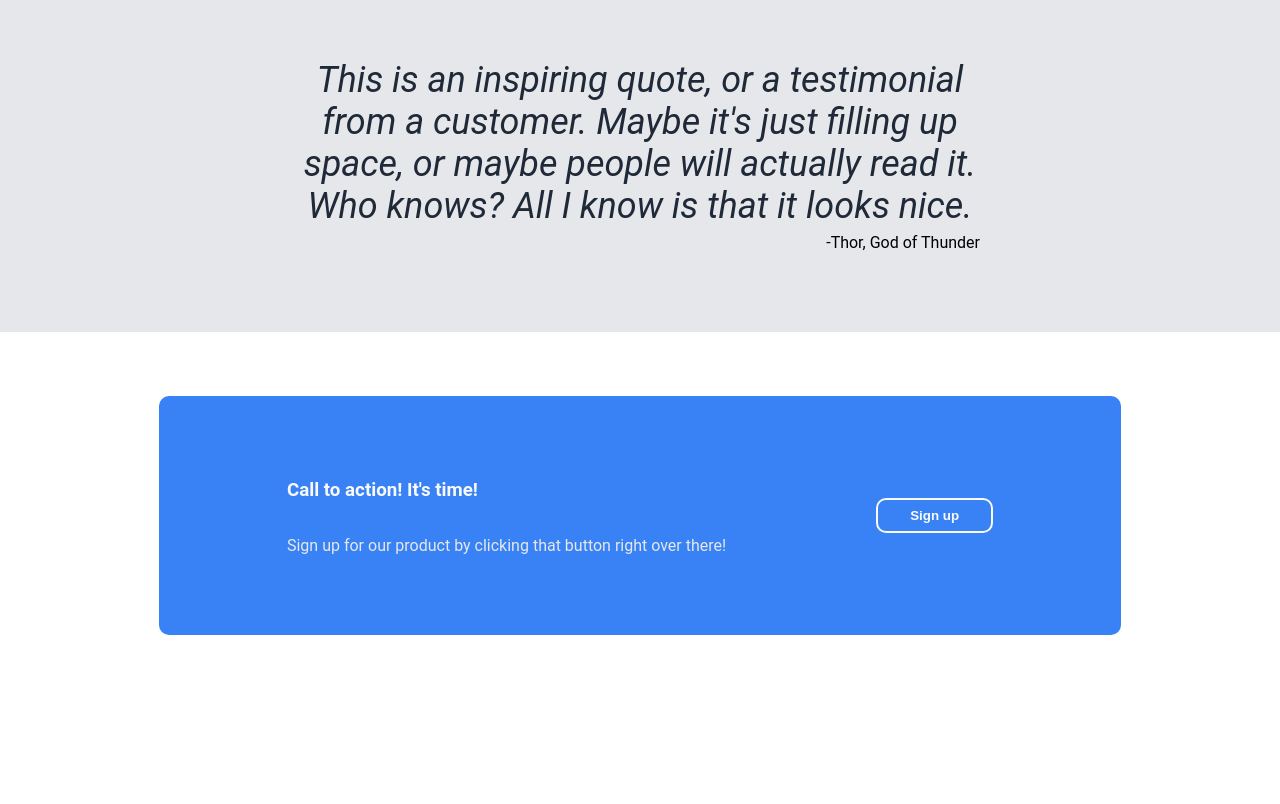
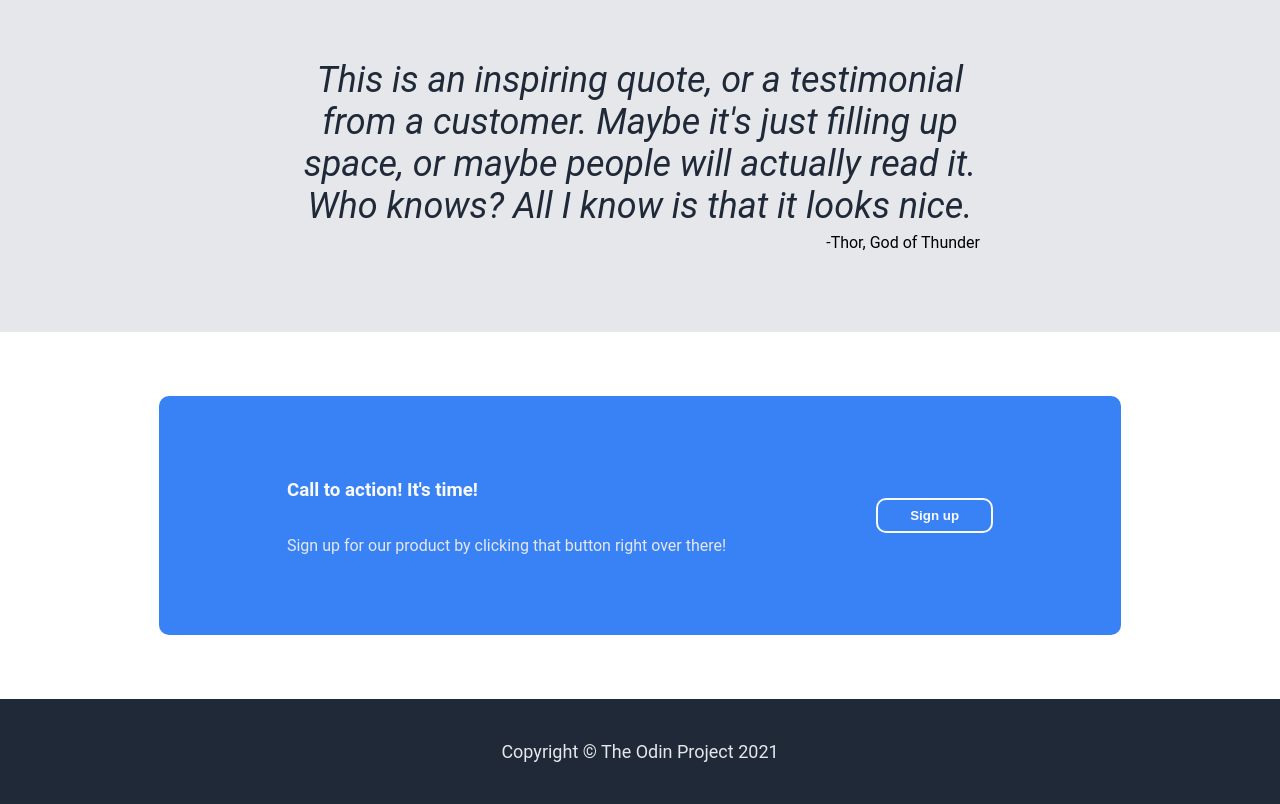
Before and after one commit to belaxed/odin-landing-page, a plain HTML site: page index.html in a window 1280 px wide. Shown: the part 1266-2070 px from the top of the page. Before the commit the page ends 1965 px from the top, so only its background shows below. Drawn offline with Linux system fonts and the light colour scheme.

Commit message:
Add footer
Add footer, to do: !figure out why footer isn't staying on page when window resized.

```diff
--- a/index.html
+++ b/index.html
@@ -67,5 +67,8 @@
             </div>
         </div>
     </div>
+    <div class="footer">
+        <p>Copyright © The Odin Project 2021</p>
+    </div>
 </body>
 </html>
--- a/style.css
+++ b/style.css
@@ -1,10 +1,10 @@
 body {
     font-family: 'Roboto', sans-serif;
+    margin: 0;
+    min-height: 100vh;
     display: flex;
     flex-direction: column;
     justify-content: space-between;
-    margin: 0;
-    min-height: 100vh;
 }
 
 .header {
@@ -14,7 +14,6 @@ body {
     align-items: center;
     padding: 8px;
     margin-bottom: auto;
-
 }
 
 .header-logo {
@@ -29,6 +28,7 @@ body {
     gap: 32px;
     margin-right: auto;
     margin-left: auto;
+    flex-wrap: wrap;
 }
 
 .header-links a {
@@ -171,3 +171,14 @@ body {
     border: 2px solid #F9FAF8;
     border-radius: 10px;
 }
+
+.footer {
+    background: #1F2937;
+    color: #E5E7EB;
+    font-size: 18px;
+    display: flex;
+    justify-content: center;
+    align-items: center;
+    padding: 24px;
+    margin-top: auto;
+}
```
